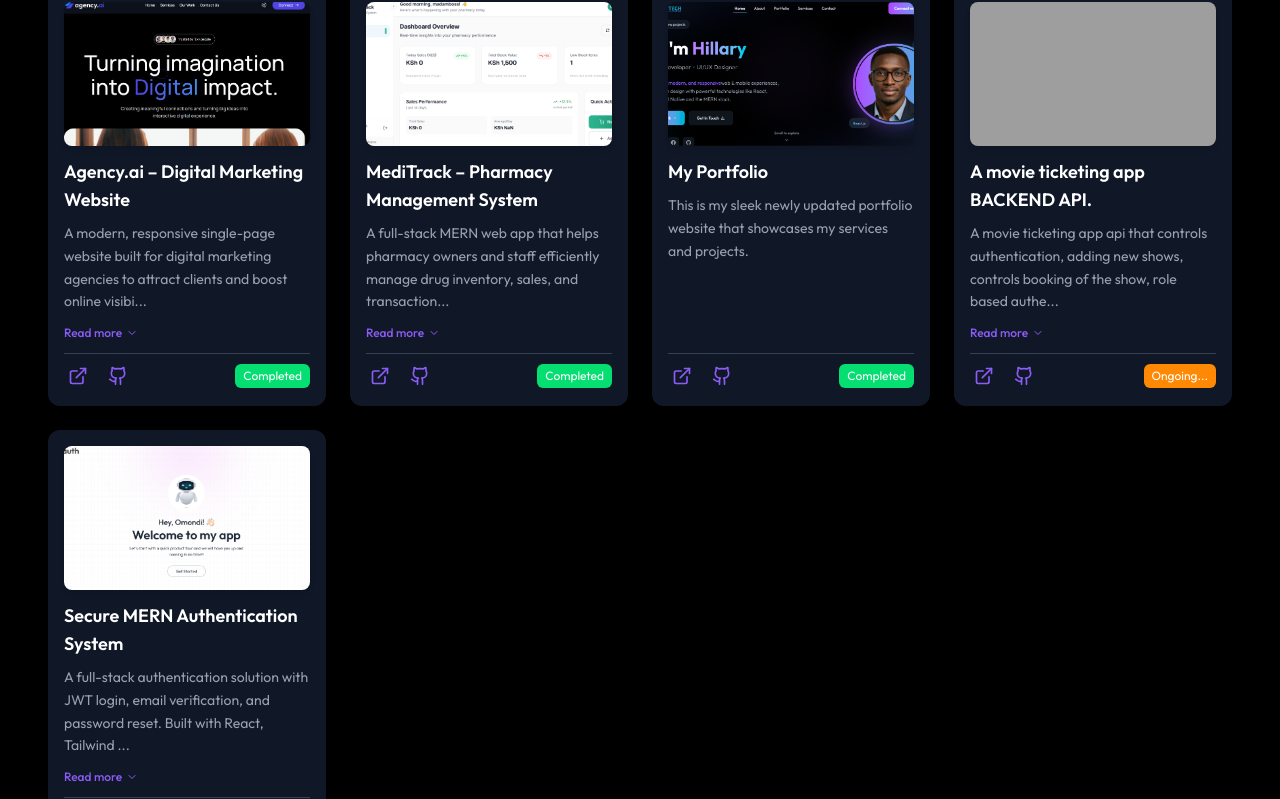
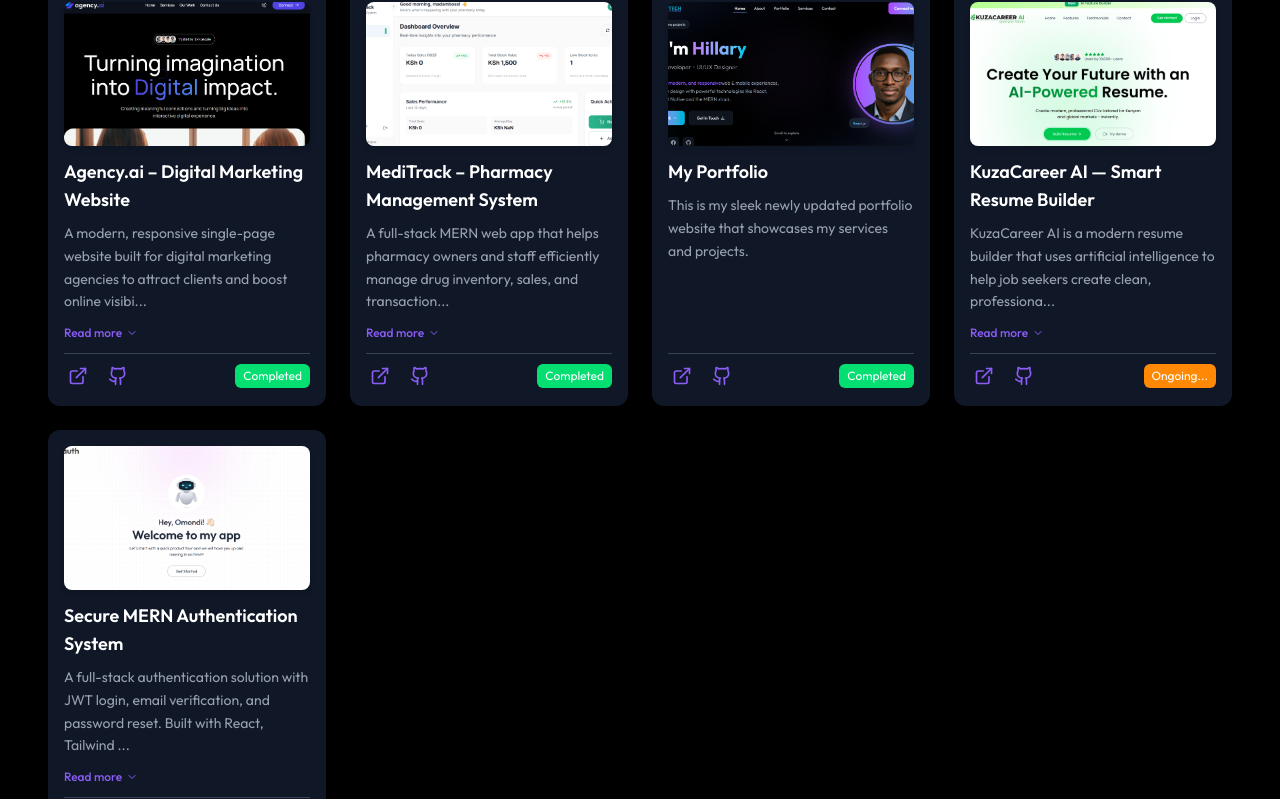
Before and after one commit to sir-hillary/sirhillarytech, a React (Vite) app: page /portfolio in a window 1280 px wide. Shown: the part 950-1749 px from the top of the page. Built offline with nearby package versions, Linux system fonts and the light colour scheme; grey boxes are pictures that could not be loaded; the HTML template or start-up script is replaced by a standard one.

Commit message:
Refactor code structure for improved readability and maintainability

```diff
--- a/src/assets/assets.js
+++ b/src/assets/assets.js
@@ -15,6 +15,7 @@ import mkulima_img from "./mkulima_img.png";
 import myWebsite from "./myWebsite_img.png";
 import jackyLogo from './jacky-logo-img.png';
 import mern_auth from './mern_auth.png';
+import kuza_career from './kuzacareer.png';
 
 import { FaFacebook, FaGithub, FaLinkedin, FaWhatsapp } from "react-icons/fa";
 
@@ -85,12 +86,13 @@ export const projects = {
       image: myWebsite
     },
     {
-      title: "A movie ticketing app BACKEND API.",
+      title: "KuzaCareer AI — Smart Resume Builder",
       description:
-        "A movie ticketing app api that controls authentication, adding new shows, controls booking of the show, role based authentication and many more features.",
-      link: "https://github.com/sir-hillary/movie-ticket-booking",
-      demo: "https://quick-show-psi-seven.vercel.app",
+        "KuzaCareer AI is a modern resume builder that uses artificial intelligence to help job seekers create clean, professional CVs in minutes. It solves the problem of poor resume formatting, long creation time, and lack of career guidance by generating personalized, ready-to-use resumes instantly.",
+      link: "https://github.com/sir-hillary/PERFECTME-RESUME-BUILDER",
+      demo: "https://kuzacareer.vercel.app",
       completed: false,
+      image: kuza_career
     },
     {
       title: "Secure MERN Authentication System",
```
Also changed, not shown: src/assets/kuzacareer.png (added).
